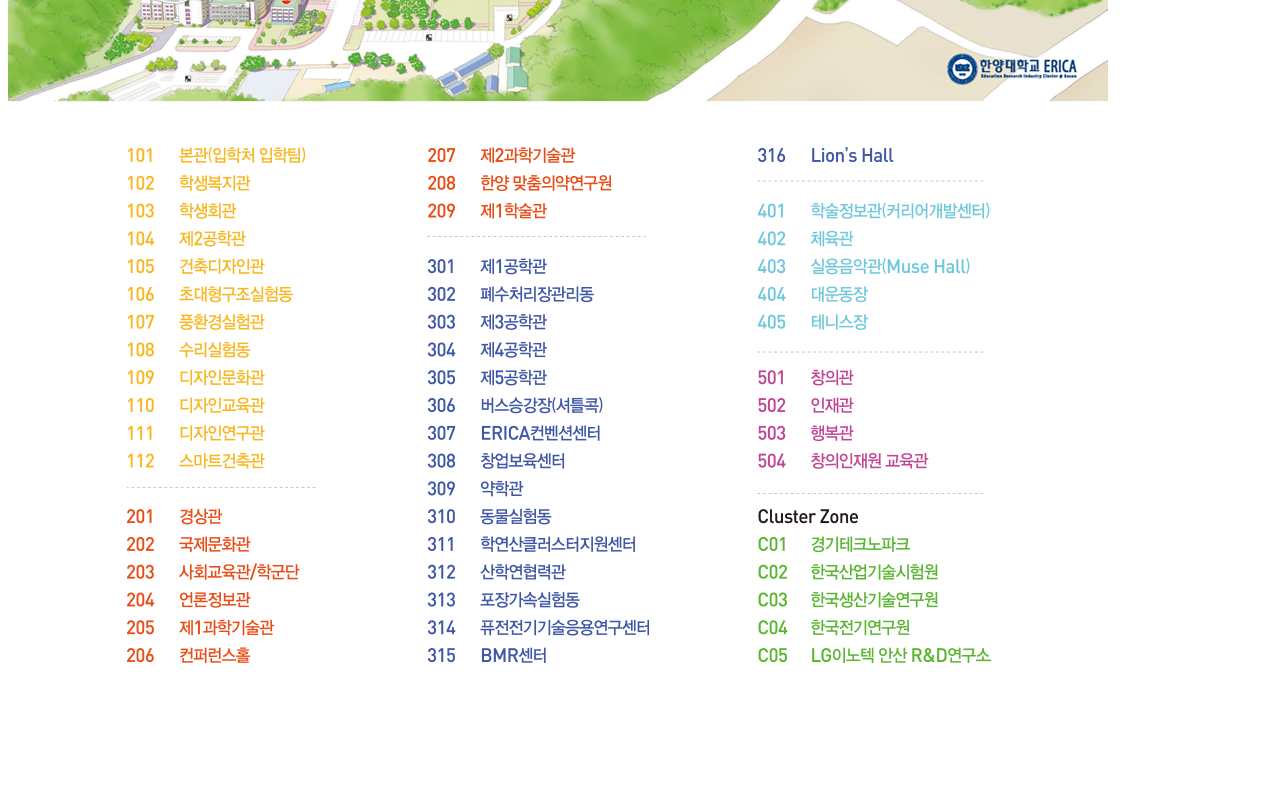
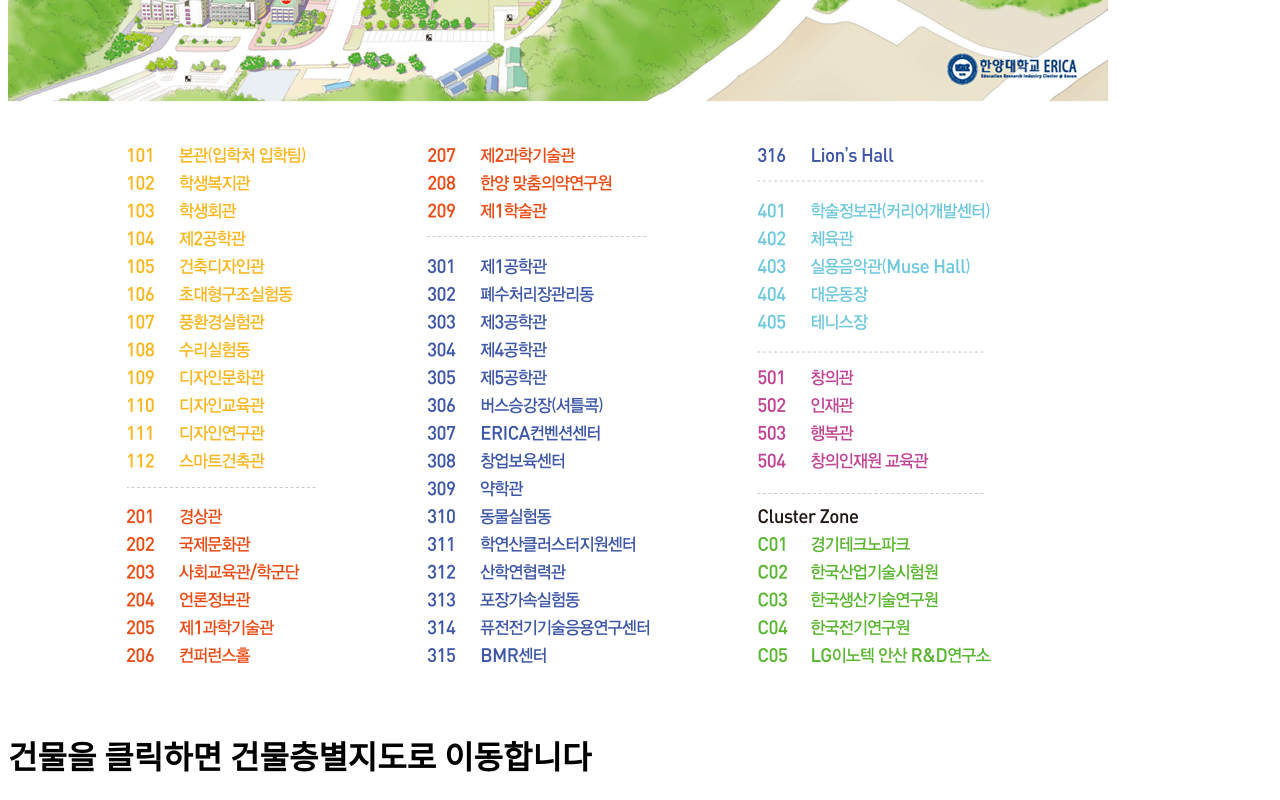
Before and after one commit to woominKO/ERICA_MAP, a plain HTML site: page index.html in a window 1280 px wide. Shown: the part 491-1291 px from the top of the page. Before the commit the page ends 1210 px from the top, so only its background shows below. Drawn offline with nearby package versions, Linux system fonts and the light colour scheme.

Commit message:
add description

```diff
--- a/index.html
+++ b/index.html
@@ -373,7 +373,7 @@
         href="https://www.image-maps.com/"
       />
     </map>
-
+    <h1>건물을 클릭하면 건물층별지도로 이동합니다</h1>
     <!--
     <script>
       window.onload = function () {
```
